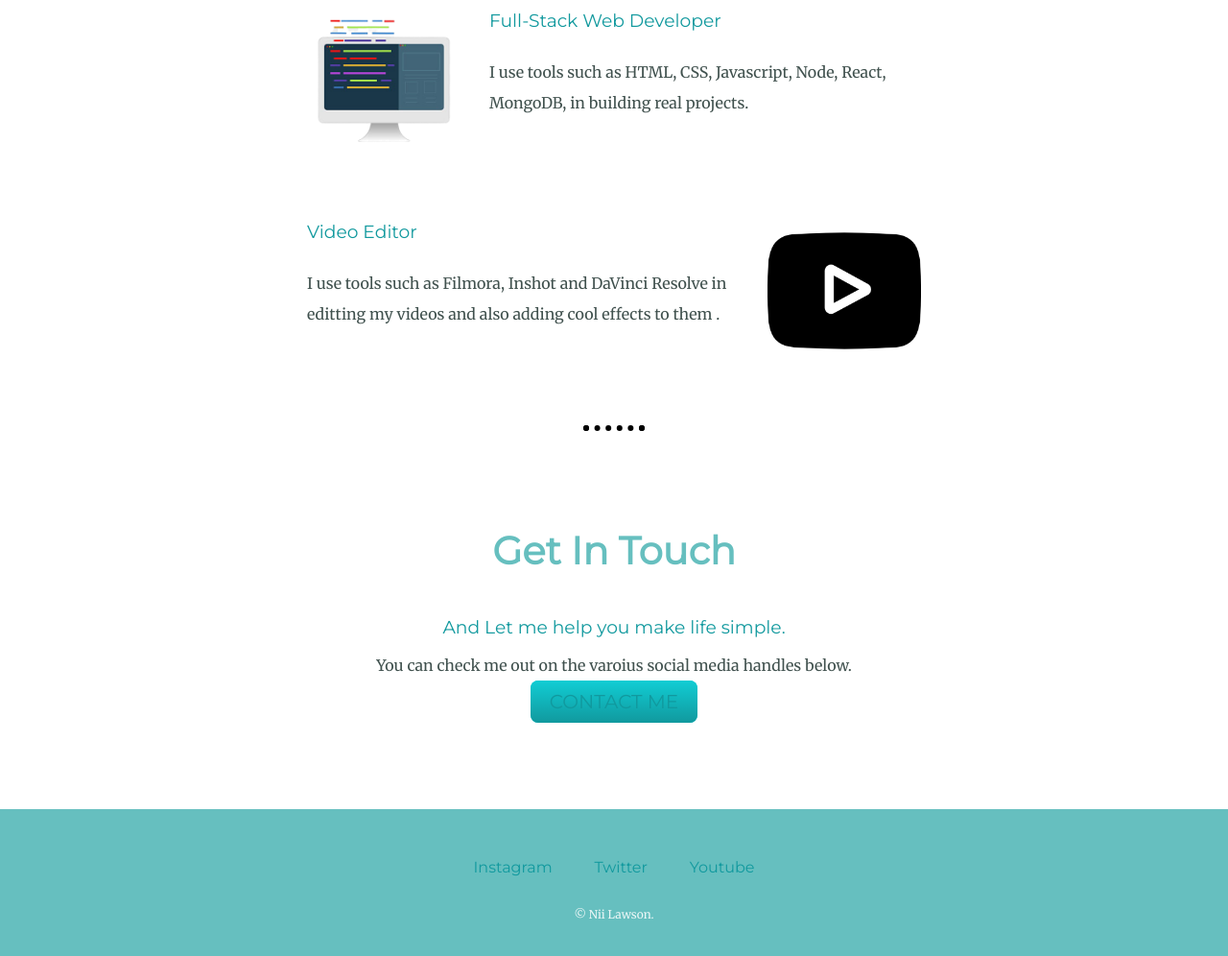
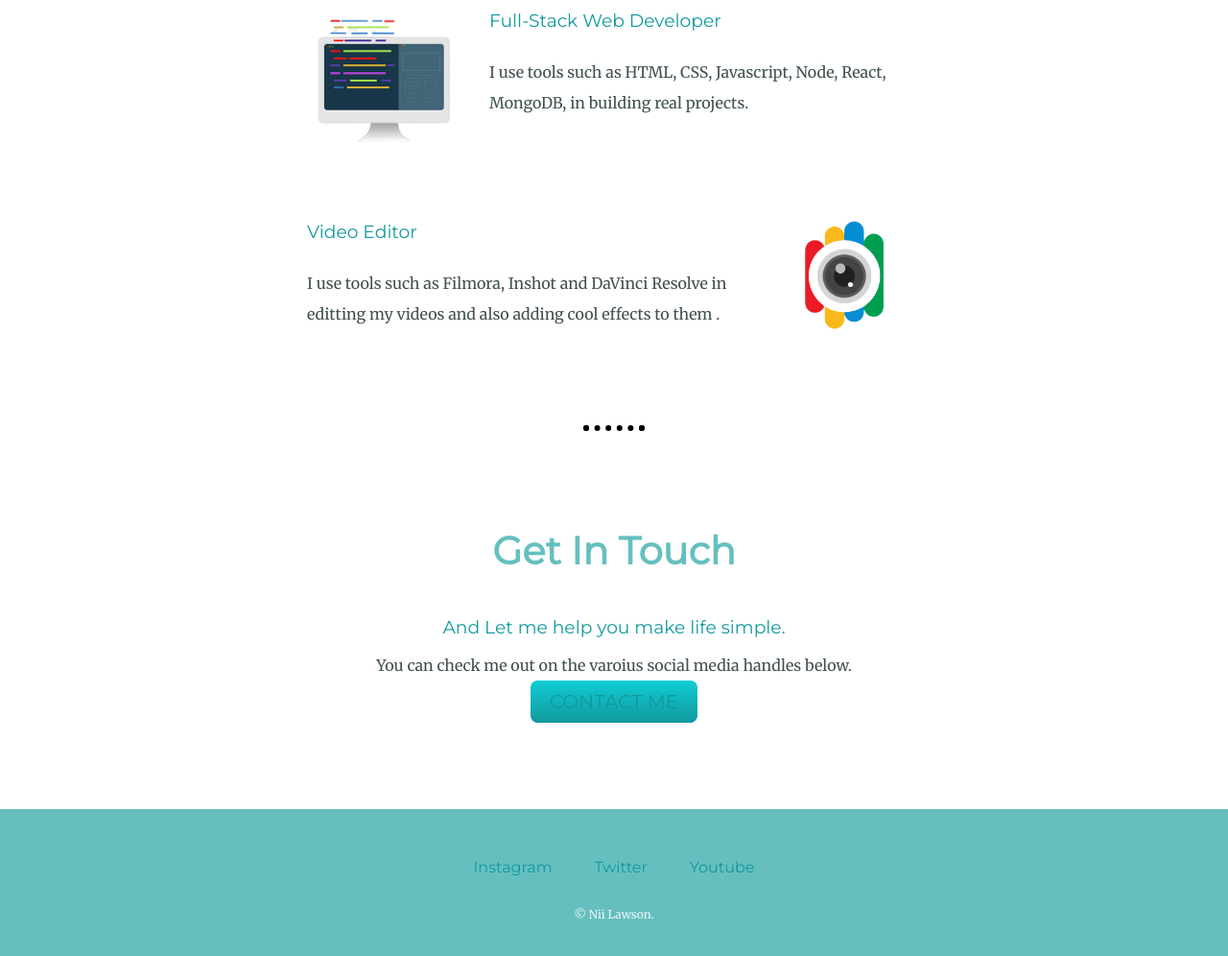
Before and after one commit to Nii1yo/lawson, a plain HTML site: page index.html in a window 1280 px wide. Shown: the part 1776-2772 px from the top of the page at 96% size. Drawn offline with Linux system fonts and the light colour scheme.

Commit message:
correct video image

```diff
--- a/index.html
+++ b/index.html
@@ -33,7 +33,7 @@
           <p>I use tools such as HTML, CSS, Javascript, Node, React, MongoDB, in building real projects.</p>
         </div>
         <div class="skill-row">
-          <img class="vid" src="images/youtube.png" alt="">
+          <img class="vid" src="images/vid.png" alt="">
           <h3>Video Editor</h3></h3>
           <p>I use tools such as Filmora, Inshot and DaVinci Resolve in editting my videos and also adding cool effects to them .</p>
         </div>
```
